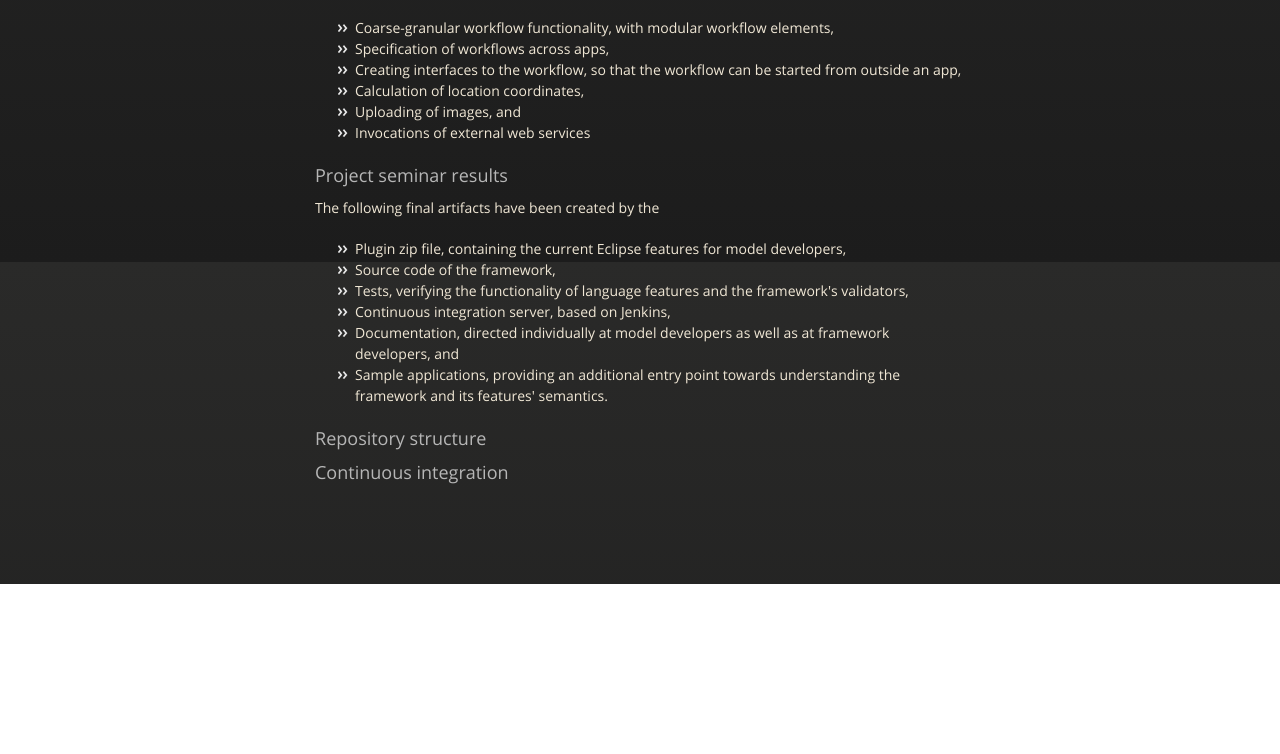
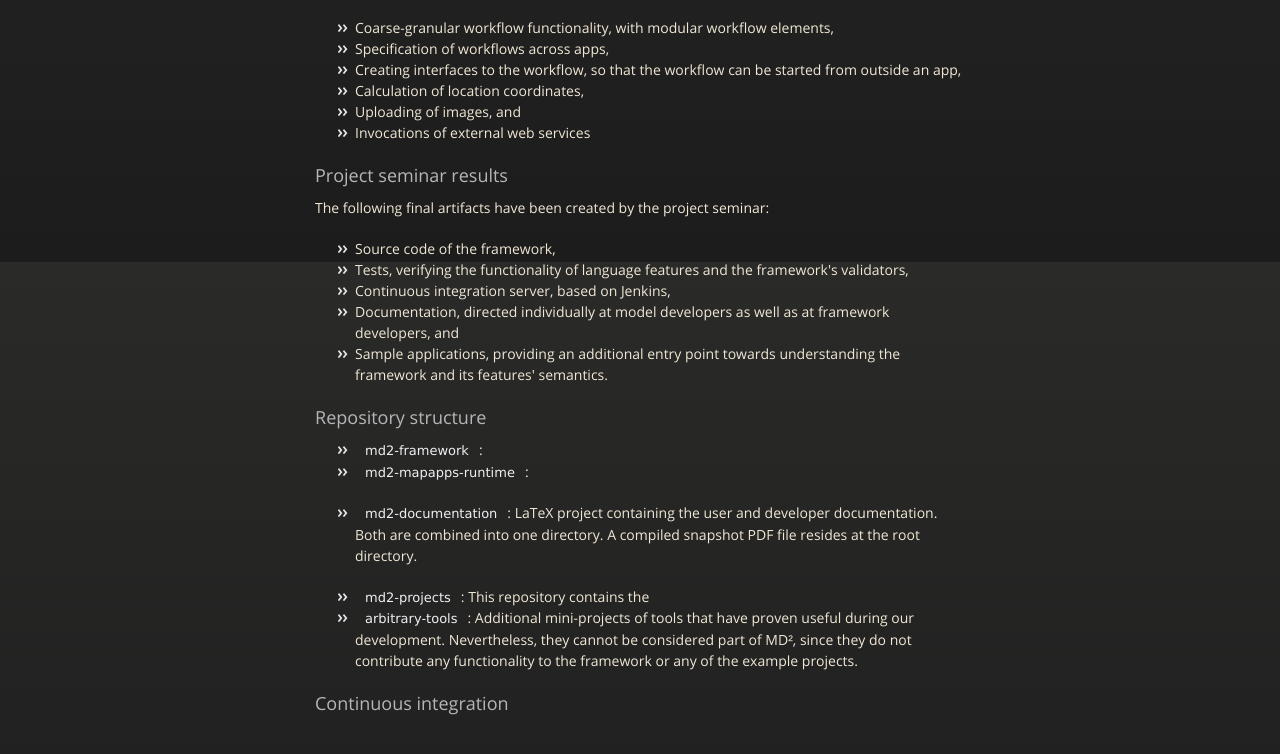
Before and after one commit to ps-md2/ps-md2.github.io, a plain HTML site: page index.html in a window 1280 px wide. Shown: the part 538-1292 px from the top of the page. Before the commit the page ends 1122 px from the top, so only its background shows below. Drawn offline with nearby package versions, Linux system fonts and the light colour scheme.

Commit message:
Replace master branch with page content via GitHub

```diff
--- a/index.html
+++ b/index.html
@@ -54,10 +54,9 @@
 <h3>
 <a id="project-seminar-results" class="anchor" href="#project-seminar-results" aria-hidden="true"><span class="octicon octicon-link"></span></a>Project seminar results</h3>
 
-<p>The following final artifacts have been created by the </p>
+<p>The following final artifacts have been created by the project seminar:</p>
 
 <ul>
-<li>Plugin zip file, containing the current Eclipse features for model developers,</li>
 <li>Source code of the framework,</li>
 <li>Tests, verifying the functionality of language features and the framework's validators,</li>
 <li>Continuous integration server, based on Jenkins,</li>
@@ -68,6 +67,17 @@
 <h3>
 <a id="repository-structure" class="anchor" href="#repository-structure" aria-hidden="true"><span class="octicon octicon-link"></span></a>Repository structure</h3>
 
+<ul>
+<li>
+<code>md2-framework</code>:</li>
+<li><p><a href="https://github.com/ps-md2/md2-mapapps-runtime"><code>md2-mapapps-runtime</code></a>:</p></li>
+<li><p><code>md2-documentation</code>: LaTeX project containing the user and developer documentation. Both are combined into one directory. A compiled snapshot PDF file resides at the root directory.</p></li>
+<li>
+<code>md2-projects</code>: This repository contains the </li>
+<li>
+<code>arbitrary-tools</code>: Additional mini-projects of tools that have proven useful during our development. Nevertheless, they cannot be considered part of MD², since they do not contribute any functionality to the framework or any of the example projects.</li>
+</ul>
+
 <h3>
 <a id="continuous-integration" class="anchor" href="#continuous-integration" aria-hidden="true"><span class="octicon octicon-link"></span></a>Continuous integration</h3>
       </section>
```
Also changed, not shown: params.json (+1 -1 lines).
